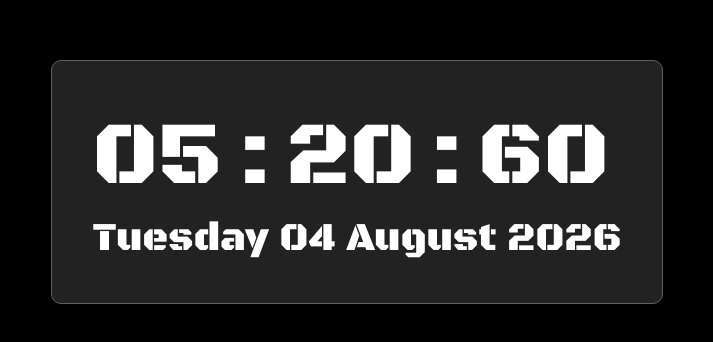
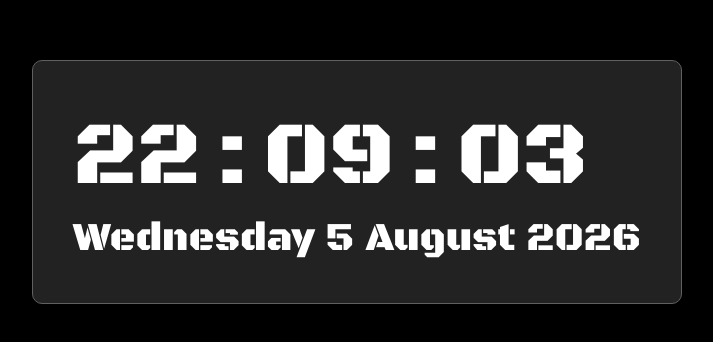
Before and after one commit to yolandaMaz/digital-clock, a plain HTML site: page index.html in a window 1280 px wide. Shown: the part 218-560 px from the top of the page, without its empty margins (283-996 px from the left). Drawn offline with Linux system fonts and the light colour scheme.

Commit message:
javascript added

```diff
--- a/index.html
+++ b/index.html
@@ -25,5 +25,6 @@
             <div id="Date">Tuesday 04 August 2026</div>
         </div>
     </div>
+    <script src="script.js"></script>
 </body>
 </html>
--- /dev/null
+++ b/script.js
@@ -0,0 +1,23 @@
+function clock () {
+
+    let monthNames = ["January", "February", "March", "April", "May", "June", "July", "August", "September", "October", "November", "December"];
+    let dayNames = ["Sunday", "Monday", "Tuesday", "Wednesday", "Thursday", "Friday", "Saturday"];
+
+    let today = new Date();
+
+    document.getElementById('Date').innerHTML = (dayNames [today.getDay()] + " " + today.getDate() + " " + monthNames [today.getMonth()] + " " + today.getFullYear());
+
+    let hours = today.getHours();
+    let minutes = today.getMinutes();
+    let seconds = today.getSeconds();
+    let day = hours <11 ? "AM" : "PM";
+
+    hours = hours <10 ? "0" + hours : hours;
+    minutes = minutes <10 ? "0" + minutes : minutes;
+    seconds = seconds <10 ? "0" + seconds : seconds;
+
+    document.getElementById("hours").innerHTML = hours;
+    document.getElementById("min").innerHTML = minutes;
+    document.getElementById("sec").innerHTML = seconds;
+}
+let inter = setInterval(clock, 1000);
```
